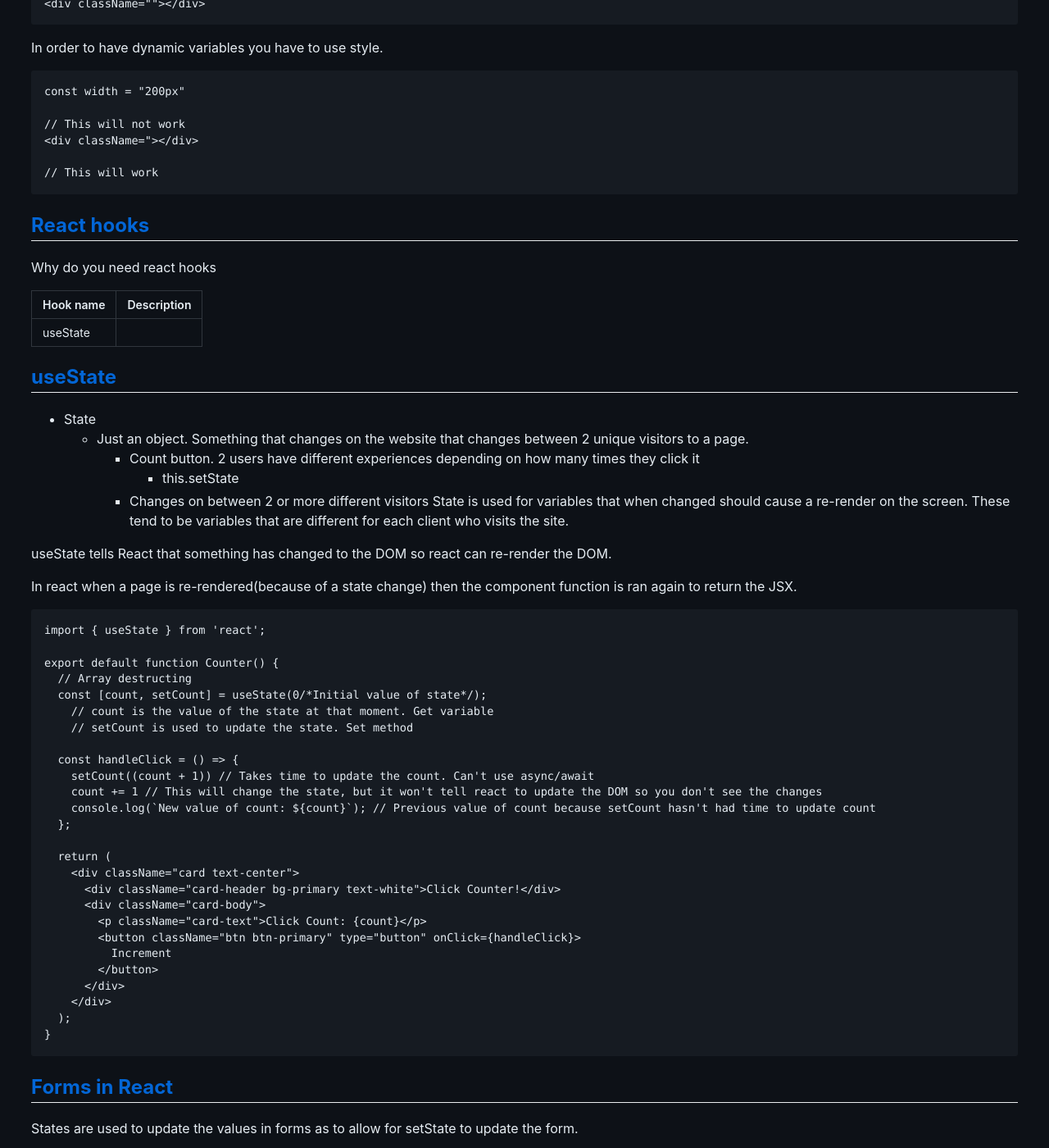
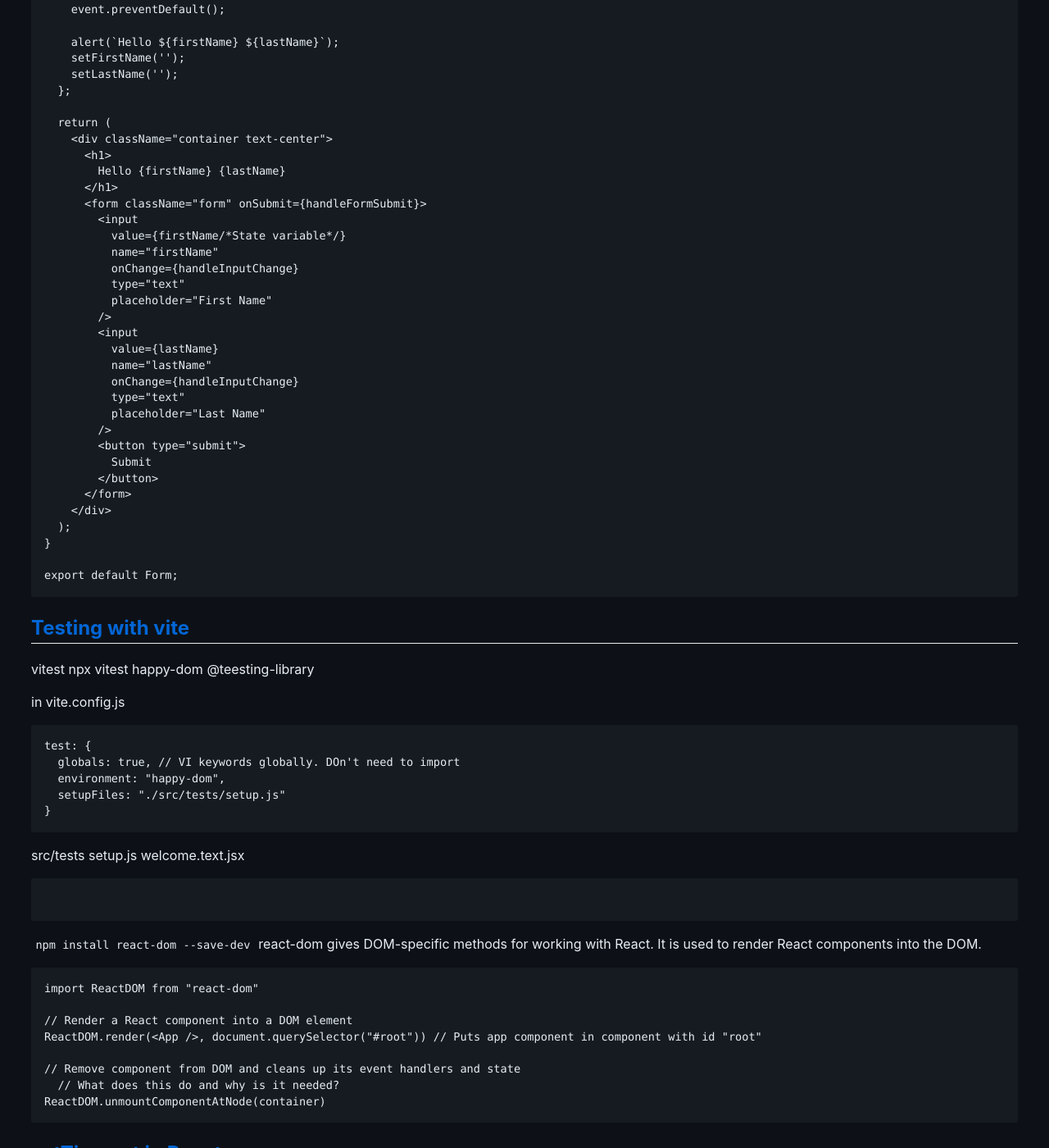
Before and after one commit to ryansheehy0/Cheat_Sheets, a Jekyll site: the page built from React/react.md, in a window 1280 px wide and 1400 px high, scrolled down 12182 px. Shown: the whole window at 82% size. Built offline with Jekyll 4.4.1, drawn with Linux system fonts in a browser that asks for light colours; our own code applies the rules of GitHub Pages for plain Markdown files; some of the changed text lies outside the part shown.

Commit message:
Organizes react hooks.

````diff
--- a/React/react.md
+++ b/React/react.md
@@ -13,68 +13,41 @@
   - Updates are bundled as to not repaint the page too much
   - React is very efficient for very complex UIs, but tends to be less efficient for apps where the DOM isn't being updated as much.
 
-
 ## Table of Contents
 
 <!-- TOC -->
 
 - [React](#react)
-  - [Table of Contents](#table-of-contents)
-  - [Questions:](#questions)
-  - [Single Page App vs Multi Page App](#single-page-app-vs-multi-page-app)
-  - [Virtual DOM](#virtual-dom)
-  - [JavaScript XMLJSX](#javascript-xmljsx)
-    - [Fragments](#fragments)
-  - [Vite](#vite)
-    - [vite-plugin-svgr](#vite-plugin-svgr)
-    - [vite-plugin-pwa](#vite-plugin-pwa)
-  - [File Structure](#file-structure)
-  - [Components](#components)
-    - [CSS in Components](#css-in-components)
-    - [Props](#props)
-      - [Props as embedded children](#props-as-embedded-children)
-  - [Conditional Rendering](#conditional-rendering)
-    - [React Router](#react-router)
-      - [useParams](#useparams)
-  - [Map function in React](#map-function-in-react)
-  - [Event handling in React](#event-handling-in-react)
-  - [Tailwind in React](#tailwind-in-react)
-    - [Changing Tailwind with State](#changing-tailwind-with-state)
-  - [React hooks](#react-hooks)
-  - [useState](#usestate)
-  - [Forms in React](#forms-in-react)
-  - [useEffect](#useeffect)
-  - [useRef](#useref)
-    - [React.forwardRef](#reactforwardref)
-  - [Testing in React](#testing-in-react)
-  - [setTimeout in React](#settimeout-in-react)
-  - [awaiting a react component](#awaiting-a-react-component)
+	- [Table of Contents](#table-of-contents)
+	- [Questions:](#questions)
+	- [Single Page App vs Multi Page App](#single-page-app-vs-multi-page-app)
+	- [Virtual DOM](#virtual-dom)
+	- [JavaScript XMLJSX](#javascript-xmljsx)
+		- [Fragments](#fragments)
+	- [Vite](#vite)
+		- [vite-plugin-svgr](#vite-plugin-svgr)
+		- [vite-plugin-pwa](#vite-plugin-pwa)
+	- [File Structure](#file-structure)
+	- [Components](#components)
+		- [CSS in Components](#css-in-components)
+		- [Props](#props)
+			- [Props as embedded children](#props-as-embedded-children)
+	- [Conditional Rendering](#conditional-rendering)
+		- [React Router](#react-router)
+			- [useParams](#useparams)
+	- [Map function in React](#map-function-in-react)
+	- [Event handling in React](#event-handling-in-react)
+	- [Tailwind in React](#tailwind-in-react)
+		- [Changing Tailwind with State](#changing-tailwind-with-state)
+	- [Forms in React](#forms-in-react)
+	- [Testing with vite](#testing-with-vite)
+	- [setTimeout in React](#settimeout-in-react)
+	- [awaiting a react component](#awaiting-a-react-component)
 
 <!-- /TOC -->
 
 ## Questions:
-  - Hooks
-    - State and other react features without writing classes. Can put them in functions.
-    - Don't need this.setState
-    - All hooks start with the word use
-      - useState
-      - useContext
-      - Creating your own hooks
-      - useRef
-      - useParams
-  - Short circuit operators
-  - Where to put assets. Public or src/assets
-  - Finish reserved attributes
-  - What does `react-dom` do?
-  - What is props.children
-  - Do states re-run variables if they are set inside of the react function?
-
   Higher order component: Wraps the whole app to allow for functionality
-
-  - Explain and use providers inside a React component.
-  - Explain the concept of Consumer and accessing React Context.
-  - Explain and use actions with a reducer function.
-  - Explain reducers and use them with the useReducer Hook.
 
 ## [Single Page App vs Multi Page App](#table-of-contents)
 - **Single Page Apps(SPAs)** are apps where page changes are handled by javascript and don't require a full page reload.
@@ -548,55 +521,6 @@
 // This will work
 ```
 
-## [React hooks](#table-of-contents)
-Why do you need react hooks
-
-| Hook name | Description |
-|-----------|-------------|
-| useState  |             |
-
-
-## [useState](#table-of-contents)
-  - State
-    - Just an object. Something that changes on the website that changes between 2 unique visitors to a page.
-      - Count button. 2 users have different experiences depending on how many times they click it
-        - this.setState
-      - Changes on between 2 or more different visitors
-State is used for variables that when changed should cause a re-render on the screen. These tend to be variables that are different for each client who visits the site.
-
-useState tells React that something has changed to the DOM so react can re-render the DOM.
-
-In react when a page is re-rendered(because of a state change) then the component function is ran again to return the JSX.
-
-```javascript
-import { useState } from 'react';
-
-export default function Counter() {
-  // Array destructing
-  const [count, setCount] = useState(0/*Initial value of state*/);
-    // count is the value of the state at that moment. Get variable
-    // setCount is used to update the state. Set method
-
-  const handleClick = () => {
-    setCount((count + 1)) // Takes time to update the count. Can't use async/await
-    count += 1 // This will change the state, but it won't tell react to update the DOM so you don't see the changes
-    console.log(`New value of count: ${count}`); // Previous value of count because setCount hasn't had time to update count
-  };
-
-  return (
-    <div className="card text-center">
-      <div className="card-header bg-primary text-white">Click Counter!</div>
-      <div className="card-body">
-        <p className="card-text">Click Count: {count}</p>
-        <button className="btn btn-primary" type="button" onClick={handleClick}>
-          Increment
-        </button>
-      </div>
-    </div>
-  );
-}
-```
-
 ## [Forms in React](#table-of-contents)
 States are used to update the values in forms as to allow for setState to update the form.
 
@@ -655,76 +579,7 @@
 export default Form;
 ```
 
-## [useEffect](#table-of-contents)
-useEffect is used to run code based upon some variable changing.
-
-useEffect is often used for things in the app that need to interact with the external world like API requests, localstorage, etc. These are called sideEffects.
-
-You can think of these as event driven code.
-
-useEffect never returns anything
-
-```javascript
-import {useEffect, useState, useRef} from "react"
-
-const [state1, setState1] = useState(true)
-const [state2, setState2] = useState(true)
-
-const stateRef = useRef({state1, state2})
-
-useEffect(() => {
-  // Only run when mounted/on first load of app
-}, [])
-
-useEffect(() => {
-  // This code is ran on every DOM re-render
-})
-
-useEffect(() => {
-  // When the state changes this code is ran. Not ran on initial load.
-}, [state1])
-
-useEffect(() => {
-  // When the state1 or state2 changes this code is ran
-}, [state1, state2])
-
-const variable = "Initialized variable"
-useEffect(() => {
-  // This will run on initial render because variable was originally un-initialized and then it became initialized which is a change.
-}, [variable])
-
-useEffect(() => {
-  if(stateRef.current.state1 !== state1 && stateRef.current.state2 !== state2){
-    // Only when both the state1 and state2 changes this code is ran
-    stateRef.current = {state1, state2}
-  }
-}, [state1, state2])
-```
-
-Why does useEffect [] run twice on reload when useStrick is being used on your react app.
-
-## [useRef](#table-of-contents)
-When a reference is changed it doesn't cause your component to re-render.
-
-### [React.forwardRef](#table-of-contents)
-React forward ref on a component allows you to use ref as a function in a parent component. This is useful for creating an array of refs in the parent component.
-
-```javascript
-const Component = React.forwardRef(props, refs) => {
-}
-
-export default Component
-
-// In parent component
-const componentRefs = useRef([])
-return (
-  <Component
-    ref={(ref) => {componentRefs.push(ref)}}
-  />
-)
-```
-
-## [Testing in React](#table-of-contents)
+## [Testing with vite](#table-of-contents)
 vitest
 npx vitest
 happy-dom
@@ -801,13 +656,3 @@
   )
 }
 ```
-
-const crypto = require("crypto")
-
-function hexSHA256(input){
-  const hash = crypto.createHash("sha256")
-  hash.update(input)
-  return hash.digest("hex")
-}
-
-module.exports = hexSHA256
````
Also changed, not shown: README.md (+4 -2 lines), React/react_hooks.md (added, +146 -0 lines), React/solid_js.md (added, +8 -0 lines), React/use_context.md (renamed from React/redux_and_context.md, +12 -12 lines), typescript.md (+6 -1 lines).
